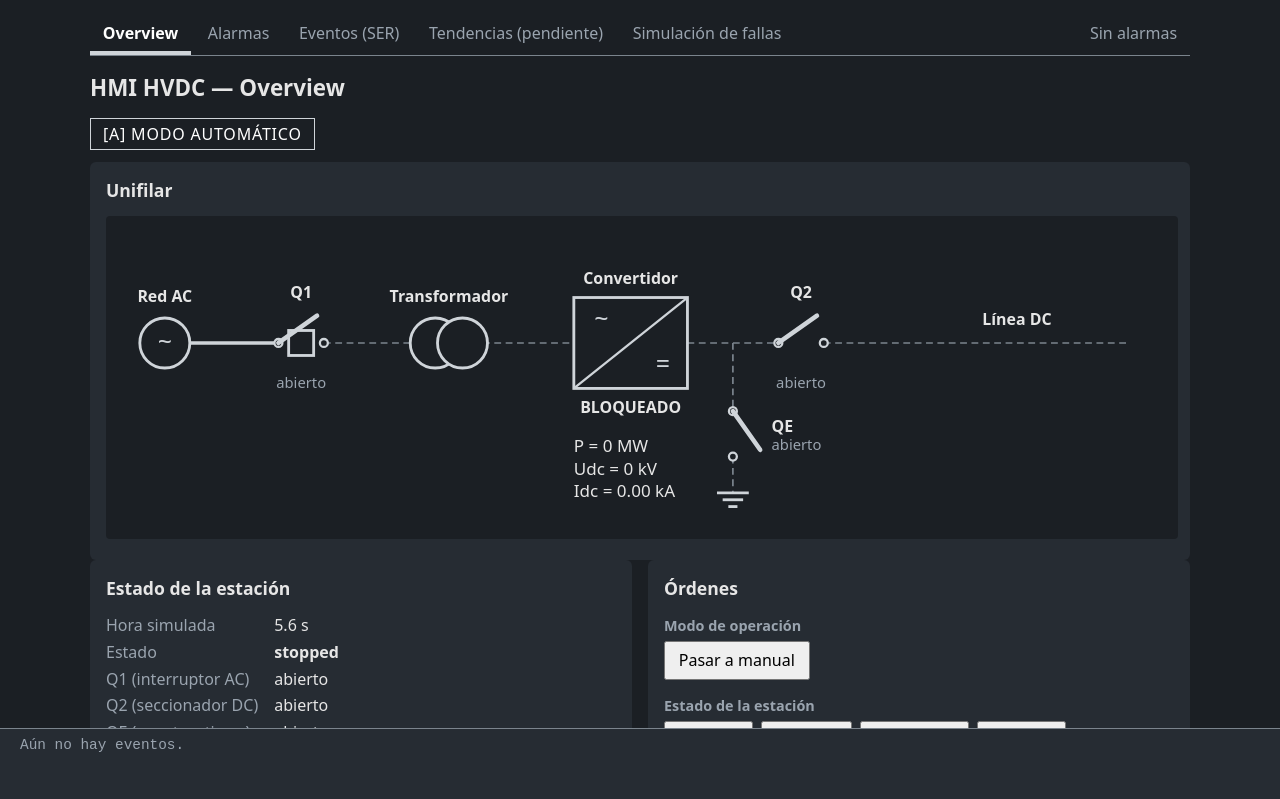
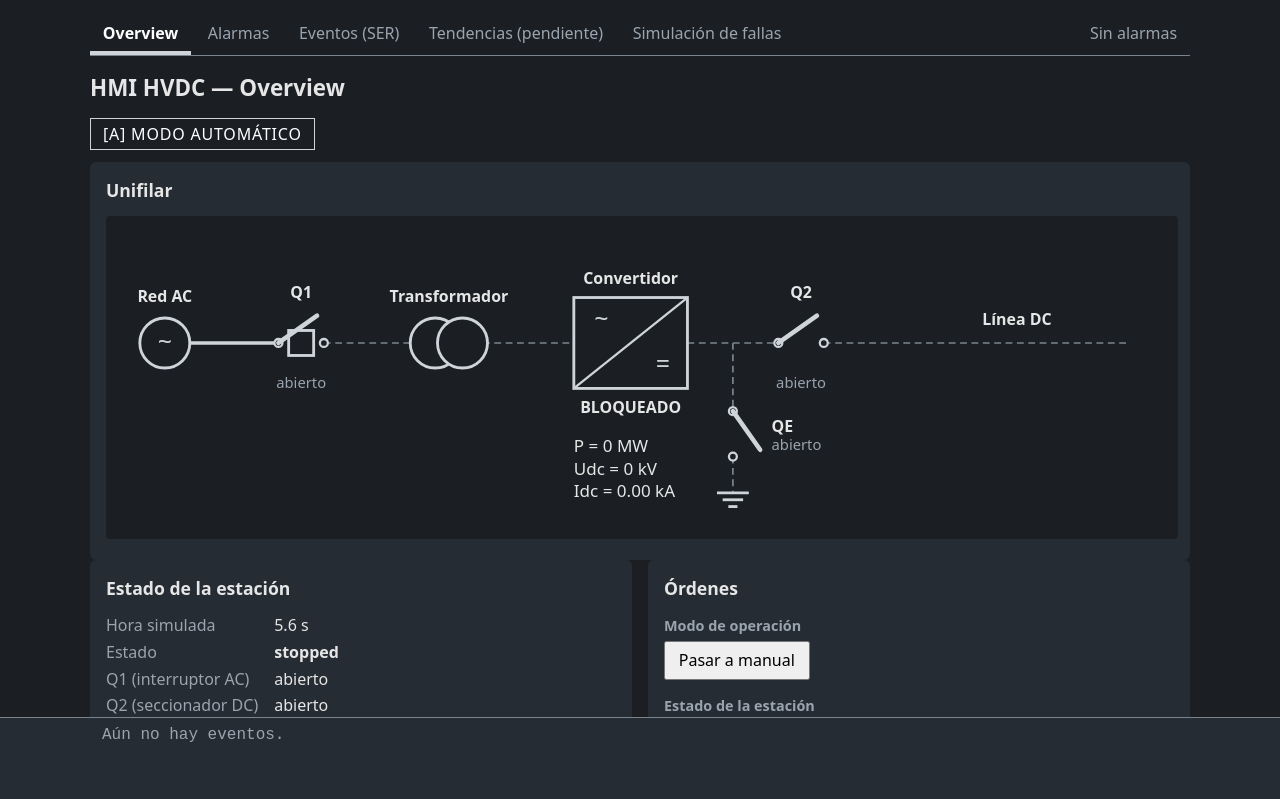
Before and after one commit to ajrcjf-web/hvdc-hmi, a React (Vite) app: page / in a window 1280 px wide. Shown: the top 799 px of the page. Built offline with nearby package versions, Linux system fonts and the light colour scheme.

Commit message:
fix: las filas de la barra de mensajes se alinean con la columna del contenido y el texto sube a 1rem
Co-Authored-By: Claude Sonnet 5.5 <noreply@anthropic.com>

```diff
--- a/src/web/components/MessageLine.tsx
+++ b/src/web/components/MessageLine.tsx
@@ -3,7 +3,8 @@
 // Solo muestra: los textos los prepara toMessageRows.
 // La altura es fija (3 filas, aunque haya menos eventos): nada se mueve al llegar uno nuevo.
 // Cada fila ocupa una sola línea; si no cabe se corta con puntos suspensivos y el texto
-// completo queda como tooltip (title).
+// completo queda como tooltip (title). El fondo ocupa todo el ancho, pero las filas se
+// alinean con la columna del contenido principal (.message-inner).
 import { MESSAGE_ROWS, type MessageRow } from "../messageRows.ts";
 
 type Props = {
@@ -30,6 +31,7 @@ export function MessageLine({ rows, onOpen }: Props) {
       onClick={onOpen}
       aria-label="Últimos eventos del SER. Abrir la ventana de eventos"
     >
+      <span className="message-inner">
         {slots.map((row, i) =>
           row === null ? (
             <span key={`empty-${i}`} className="message-row empty">
@@ -41,6 +43,7 @@ export function MessageLine({ rows, onOpen }: Props) {
             </span>
           ),
         )}
+      </span>
     </button>
   );
 }
--- a/src/web/styles.css
+++ b/src/web/styles.css
@@ -14,7 +14,9 @@
   --alarm-urgent: #e5484d; /* prioridad urgente (rojo); también el estado inconsistent, que genera una alarma urgente */
   --alarm-high: #f5a524; /* prioridad alta (ámbar) */
   --alarm-low: #f2e24b; /* prioridad baja (amarillo) */
-  --message-line-height: 4.5rem; /* altura fija de la barra de mensajes (3 filas de una línea) */
+  --content-max-width: 1100px; /* ancho de la columna del contenido; la barra de mensajes lo sigue */
+  --content-padding: 1rem; /* margen lateral de la columna del contenido */
+  --message-line-height: 5.2rem; /* altura fija de la barra de mensajes (3 filas de una línea) */
   --backdrop: rgba(0, 0, 0, 0.6); /* fondo detrás de la ventana */
 }
 
@@ -28,9 +30,9 @@ body {
 }
 
 main {
-  max-width: 1100px;
+  max-width: var(--content-max-width);
   margin: 0 auto;
-  padding: 1rem;
+  padding: var(--content-padding);
 }
 
 h1 {
@@ -541,17 +543,28 @@ input {
   border-radius: 0;
   color: var(--text-muted);
   font-family: ui-monospace, monospace;
-  font-size: 0.9rem;
-  line-height: 1.25rem;
+  font-size: 1rem; /* no menor que el registro de la overview (0.9rem) */
+  line-height: 1.5rem;
   text-align: left;
   cursor: pointer;
+}
+
+/* El fondo de la barra ocupa todo el ancho, pero las filas se alinean con la columna del
+   contenido principal (mismas variables que main): si esa columna cambia (#66), la barra
+   la acompaña. Como main es content-box, la caja suma el ancho y los dos márgenes. */
+.message-inner {
+  display: block;
+  box-sizing: border-box;
+  max-width: calc(var(--content-max-width) + 2 * var(--content-padding));
+  margin: 0 auto;
+  padding: 0 var(--content-padding);
 }
 
 .message-row {
   display: block;
   box-sizing: border-box;
-  height: 1.25rem;
-  padding: 0 1rem;
+  height: 1.5rem;
+  padding: 0 0.5rem;
   border-left: 4px solid transparent;
   white-space: nowrap;
   overflow: hidden;
```
Lines whose indentation alone changed are shown as unchanged.
